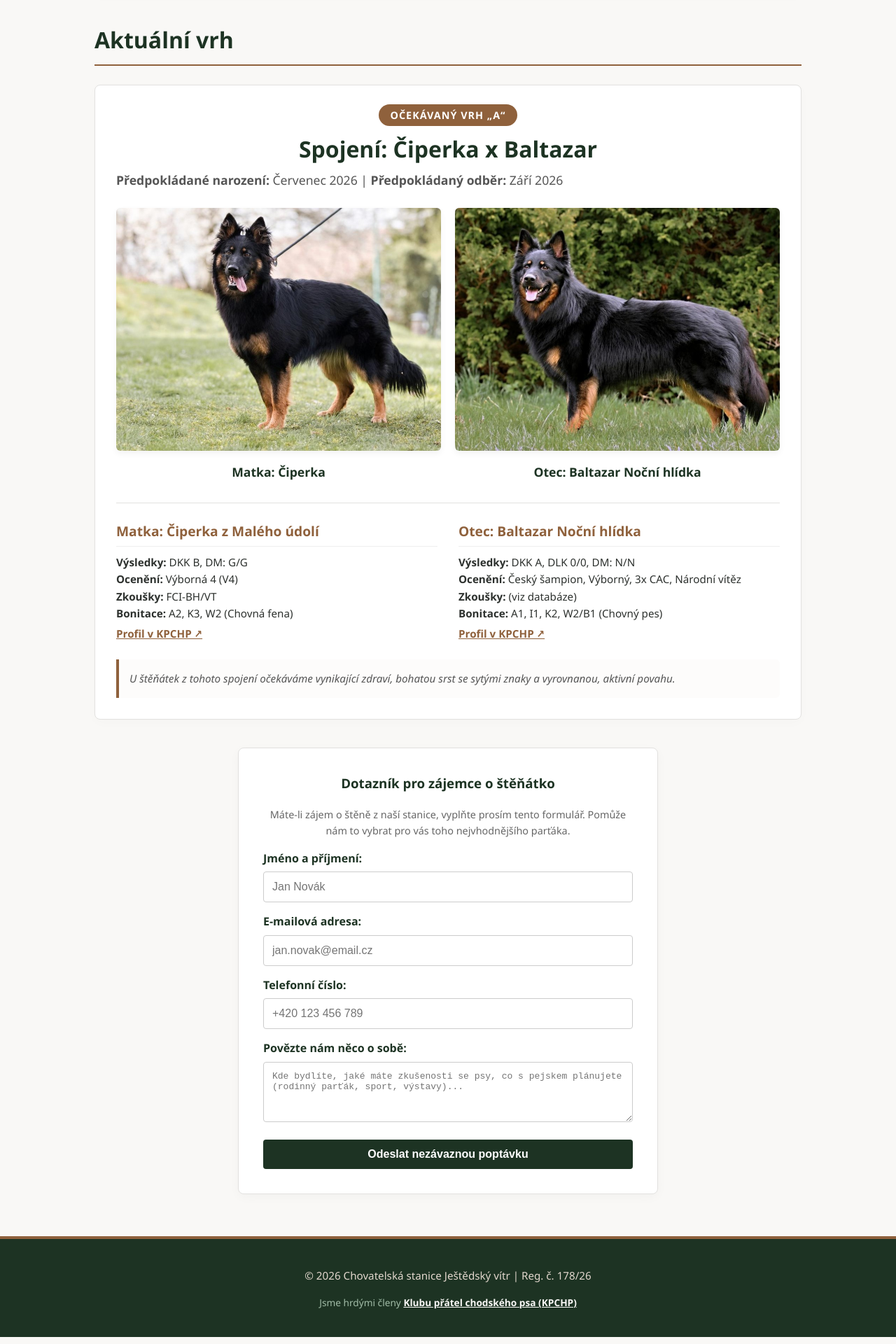
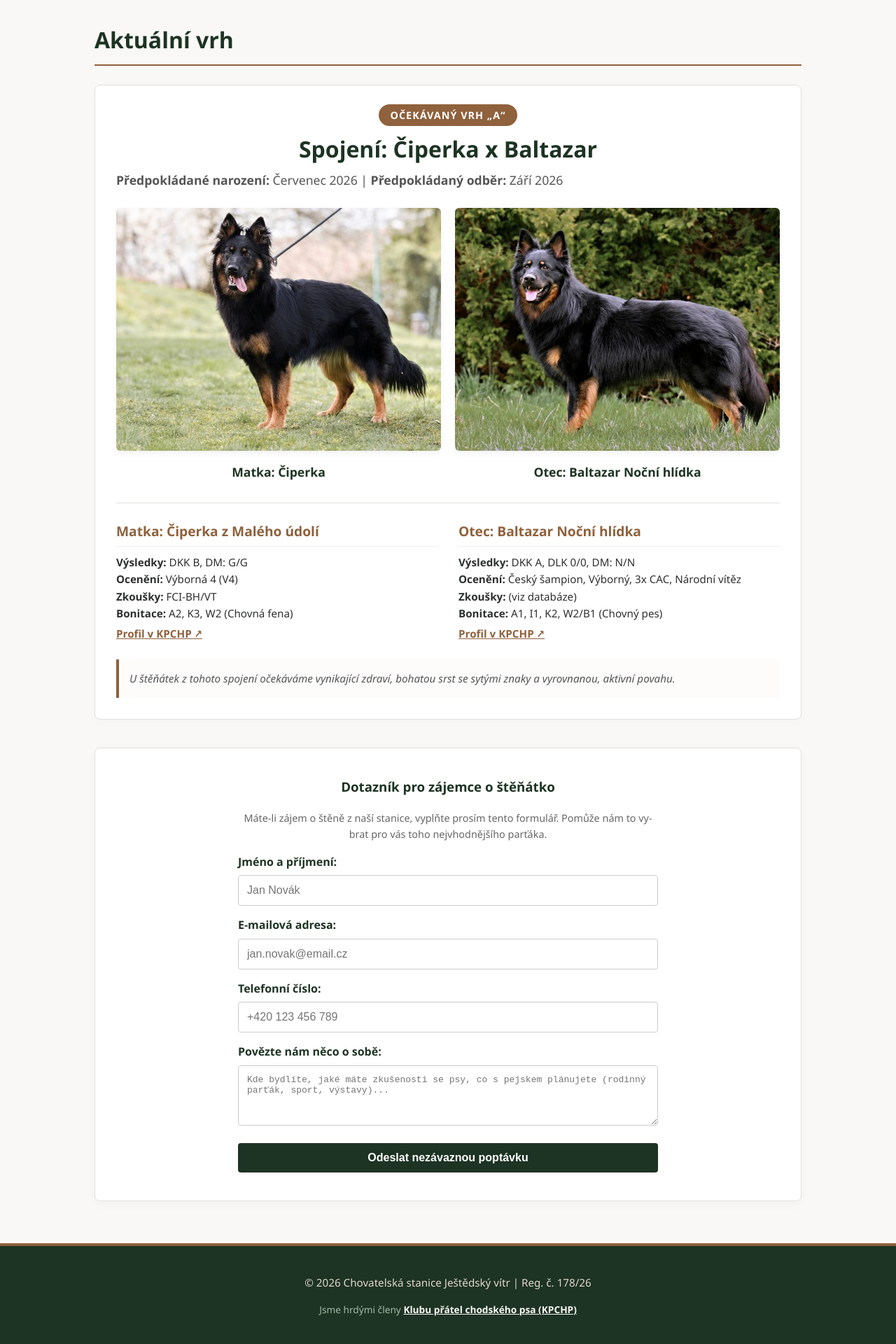
Before and after one commit to Ota-Vr/Jestedsky-vitr, a Jekyll site: the page built from stenata.html, in a window 1280 px wide. Shown: the part 701-2621 px from the top of the page at 70% size. Built offline with Jekyll 4.4.1, drawn with Linux system fonts in a browser that asks for light colours; a script that is not in the unit is left out.

Commit message:
uprava emailoveho formulare

```diff
--- a/_layouts/default.html
+++ b/_layouts/default.html
@@ -208,10 +208,11 @@
         .vrh-info { flex: 1.5; min-width: 300px; }
         .vrh-info h3 { color: #1d3323; margin-top: 0; font-size: 1.6em; }
         .badge { background: #8f613c; color: white; padding: 4px 12px; border-radius: 50px; font-size: 0.85em; font-weight: bold; display: inline-block; margin-bottom: 10px; }
-        form { display: flex; flex-direction: column; max-width: 600px; margin: 40px auto 0 auto; background: white; padding: 35px; border-radius: 8px; border: 1px solid #e2e1df; box-shadow: 0 4px 15px rgba(0,0,0,0.03); }
+        form { display: flex; flex-direction: column; width: 100%; box-sizing: border-box; margin: 40px 0 0 0; background: white; padding: 40px 30px; border-radius: 8px; border: 1px solid #e2e1df; box-shadow: 0 4px 15px rgba(0,0,0,0.03); align-items: center; }
+        form > * { width: 100%; max-width: 600px; }
         form h3 { color: #1d3323; text-align: center; margin-top: 0; }
-        form label { margin-top: 15px; font-weight: 600; color: #1d3323; }
-        form input, form textarea, form button { padding: 12px; margin-top: 6px; border: 1px solid #ccc; border-radius: 4px; font-size: 1em; }
+        form label { margin-top: 15px; font-weight: 600; color: #1d3323; text-align: left; }
+        form input, form textarea, form button { padding: 12px; margin-top: 6px; border: 1px solid #ccc; border-radius: 4px; font-size: 1em; box-sizing: border-box; }
         form input:focus, form textarea:focus { border-color: #8f613c; outline: none; }
         form button { background: #1d3323; color: white; border: none; cursor: pointer; font-weight: bold; margin-top: 25px; transition: background 0.3s; }
         form button:hover { background: #8f613c; }
```
